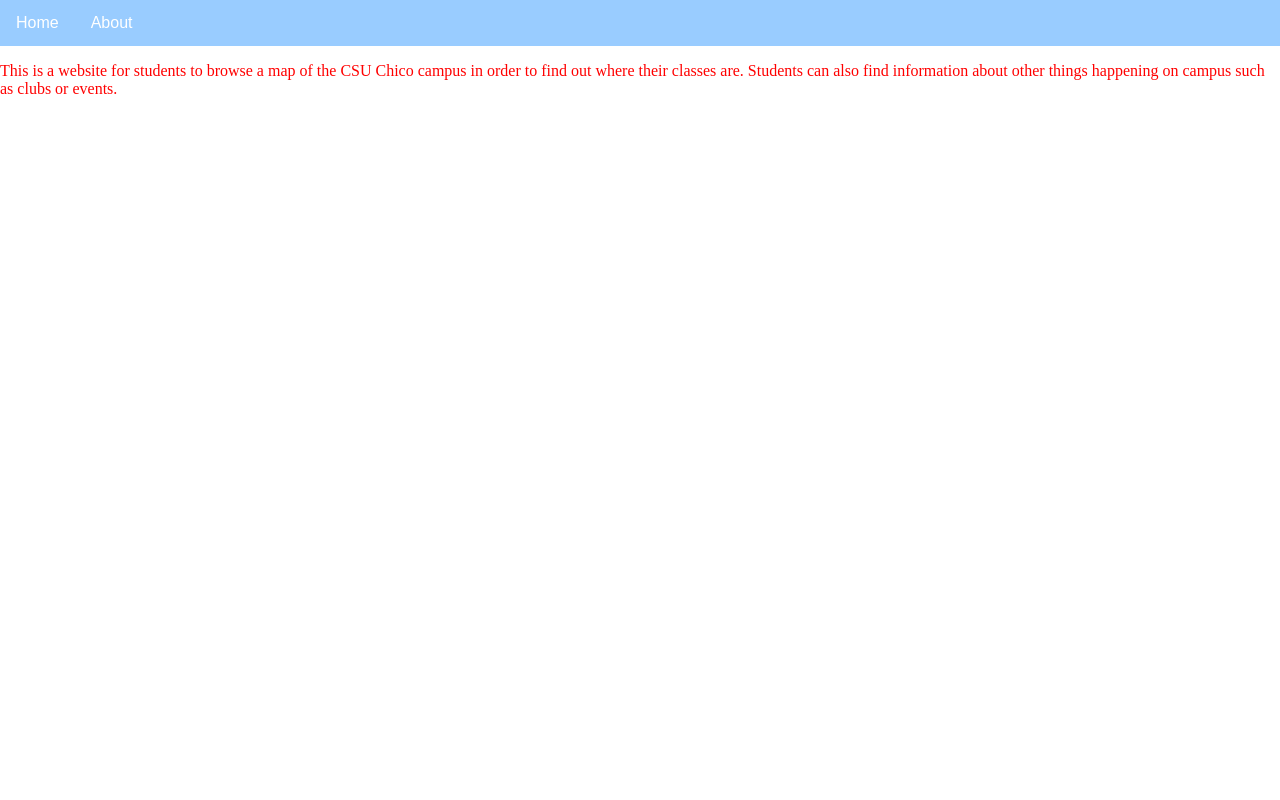
After one commit to ChicoState/CSUMap, a Django app: page /about in a window 1280 px wide. The commit adds this page. Run offline with Django 3.2, Linux system fonts and the light colour scheme.

Commit message:
Add about page with styling

```diff
--- /dev/null
+++ b/CSUMapSite/CSUMapApp/templates/about.html
@@ -0,0 +1,19 @@
+{% load static %}
+<!DOCTYPE html>
+
+<html>
+	<head>
+		<meta charset = "UTF-8">
+		<title> About </title>
+		<link rel="stylesheet" href="{% static 'CSUMapSite/css/main.css' %}">
+
+
+	</head>
+	<body>
+		<ul>
+			<li><a href="{% url 'home' %}">Home</a></li>
+			<li><a href="{% url 'about' %}">About</a></li>
+		</ul>
+			<p >This is a website for students to browse a map of the CSU Chico campus in order to find out where their classes are. Students can also find information about other things happening on campus such as clubs or events. </p>
+	</body>
+</html>
--- a/CSUMapSite/CSUMapApp/urls.py
+++ b/CSUMapSite/CSUMapApp/urls.py
@@ -2,5 +2,6 @@
 from django.urls import path
 from . import views
 urlpatterns = [
-    path('', views.index),
+    path('', views.index, name = 'home'),
+		path('about', views.about, name = 'about'),
 ]
--- a/CSUMapSite/CSUMapApp/views.py
+++ b/CSUMapSite/CSUMapApp/views.py
@@ -8,3 +8,6 @@
     #location = '39.730041,-121.846298'
     #loc_request = f'{api_key}&center={location}&zoom=17&maptype=satellite'
     return render(request, 'index.html')
+
+def about(request):
+	return render(request, 'about.html')
```
Also changed, not shown: CSUMapSite/CSUMapApp/templates/index.html (+8 -1 lines).
